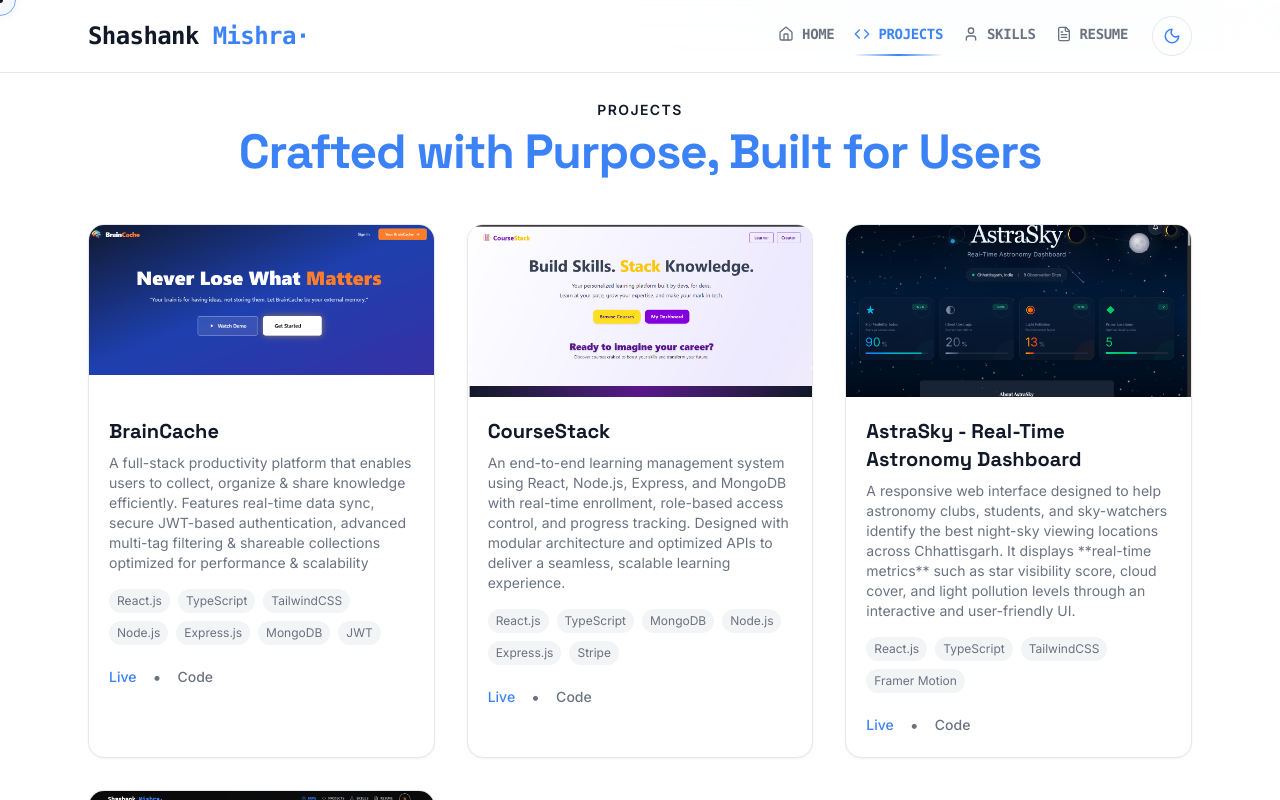
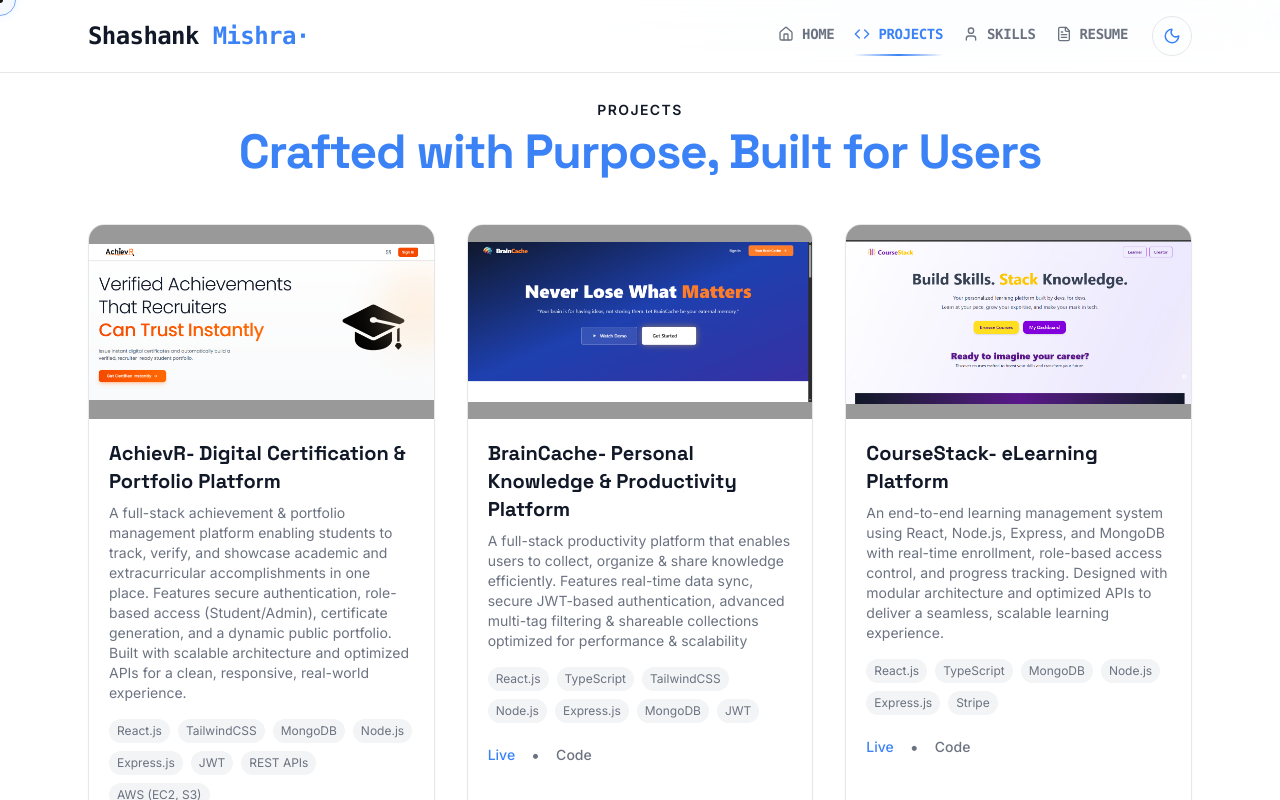
Before and after one commit to shashankmishra21/shashank-portfolio, a Next.js app: page /projects in a window 1280 px wide. Shown: the top 800 px of the page. Built offline with nearby package versions, Linux system fonts and the light colour scheme.

Commit message:
add achievr and update description

```diff
--- a/app/projects/page.tsx
+++ b/app/projects/page.tsx
@@ -6,7 +6,16 @@ import { motion, type Variants } from "framer-motion";
 
 const projects = [
   {
-    title: "BrainCache",
+    title: "AchievR- Digital Certification & Portfolio Platform",
+    img: "/AchievR.png",
+    live: "http://achievr-frontend-shashank-0121.s3-website.eu-north-1.amazonaws.com/",
+    code: "https://github.com/OmkarMishr/HackTitans-AchievR.git",
+    tech: ["React.js", "TailwindCSS", "MongoDB", "Node.js", "Express.js", "JWT", "REST APIs", "AWS (EC2, S3)"],
+    blurb:
+      "A full-stack achievement & portfolio management platform enabling students to track, verify, and showcase academic and extracurricular accomplishments in one place. Features secure authentication, role-based access (Student/Admin), certificate generation, and a dynamic public portfolio. Built with scalable architecture and optimized APIs for a clean, responsive, real-world experience.",
+  },
+  {
+    title: "BrainCache- Personal Knowledge & Productivity Platform",
     img: "/BrainCache-thumb.png",
     live: "https://braincache.vercel.app",
     code: "https://github.com/shashankmishra21/Frontend-Brain-App.git",
@@ -15,7 +24,7 @@ const projects = [
       "A full-stack productivity platform that enables users to collect, organize & share knowledge efficiently. Features real-time data sync, secure JWT-based authentication, advanced multi-tag filtering & shareable collections optimized for performance & scalability",
   },
   {
-    title: "CourseStack",
+    title: "CourseStack- eLearning Platform",
     img: "/coursestack-thumb.png",
     live: "https://coursestack-elearning.vercel.app",
     code: "https://github.com/shashankmishra21/CourseStack.git",
@@ -104,19 +113,15 @@ export default function ProjectsPage() {
               variants={card}
               className="group rounded-2xl overflow-hidden bg-card border border-border shadow-sm hover:shadow-xl transition-shadow"
             >
-              <div className="relative aspect-[16/8] overflow-hidden">
-                <motion.div variants={imageIn} className="w-full h-full">
+              <div className="relative aspect-[16/9] bg-black/40">
   <Image
     src={p.img}
     alt={p.title}
     fill
     sizes="(max-width:768px) 100vw, (max-width:1200px) 50vw, 33vw"
-                    className="object-cover group-hover:scale-105 transition-transform duration-500"
-                    priority={false}
+    className="object-contain group-hover:scale-105 transition-transform duration-500"
   />
-                </motion.div>
 </div>
-
               <div className="p-5">
                 <h3 className="text-lg md:text-xl font-display font-bold text-foreground">{p.title}</h3>
                 <p className="mt-2 text-sm text-muted-foreground line-clamp-7">{p.blurb}</p>
```
Also changed, not shown: public/AchievR.png (added). Lines whose indentation alone changed are shown as unchanged.
